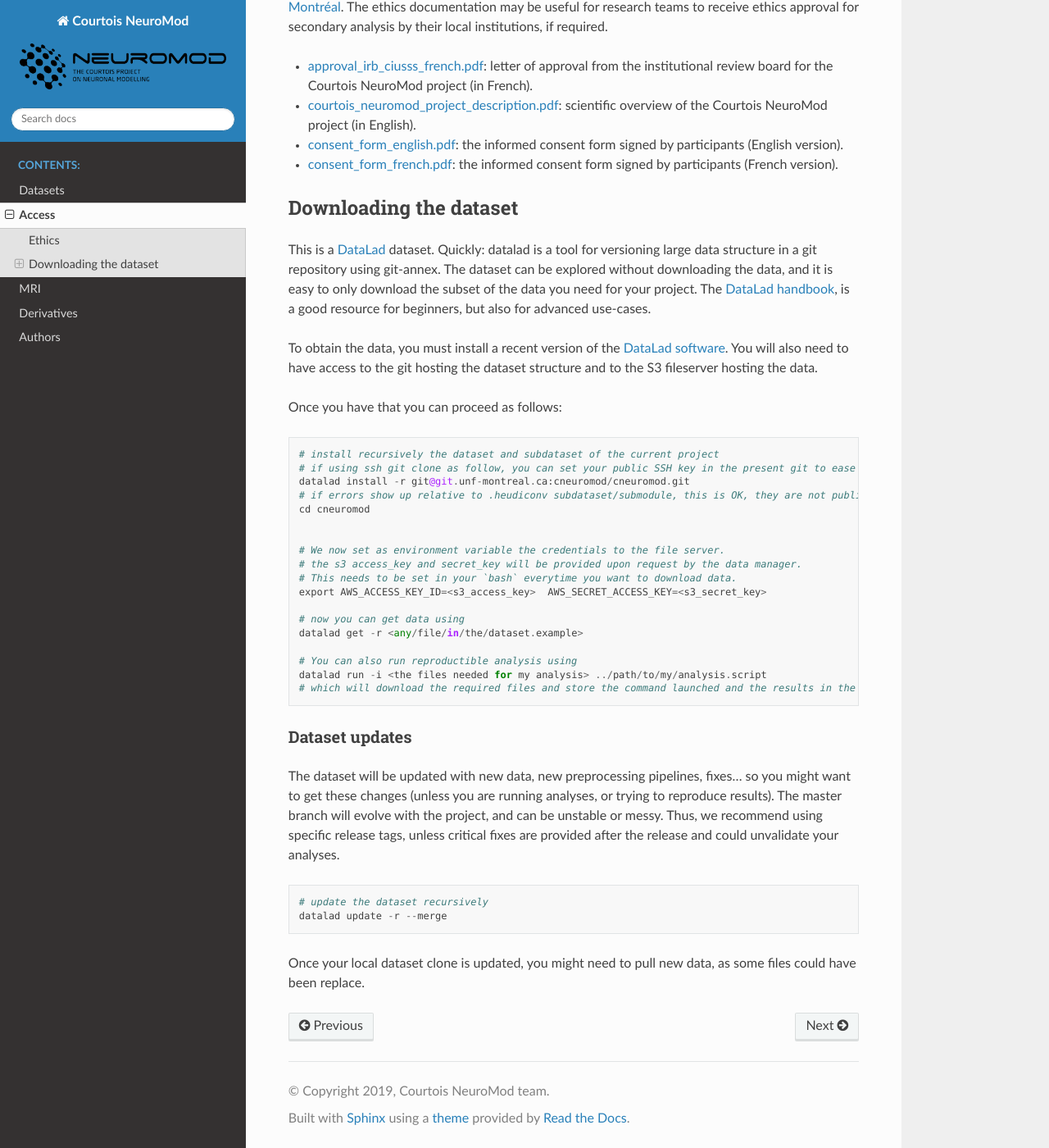
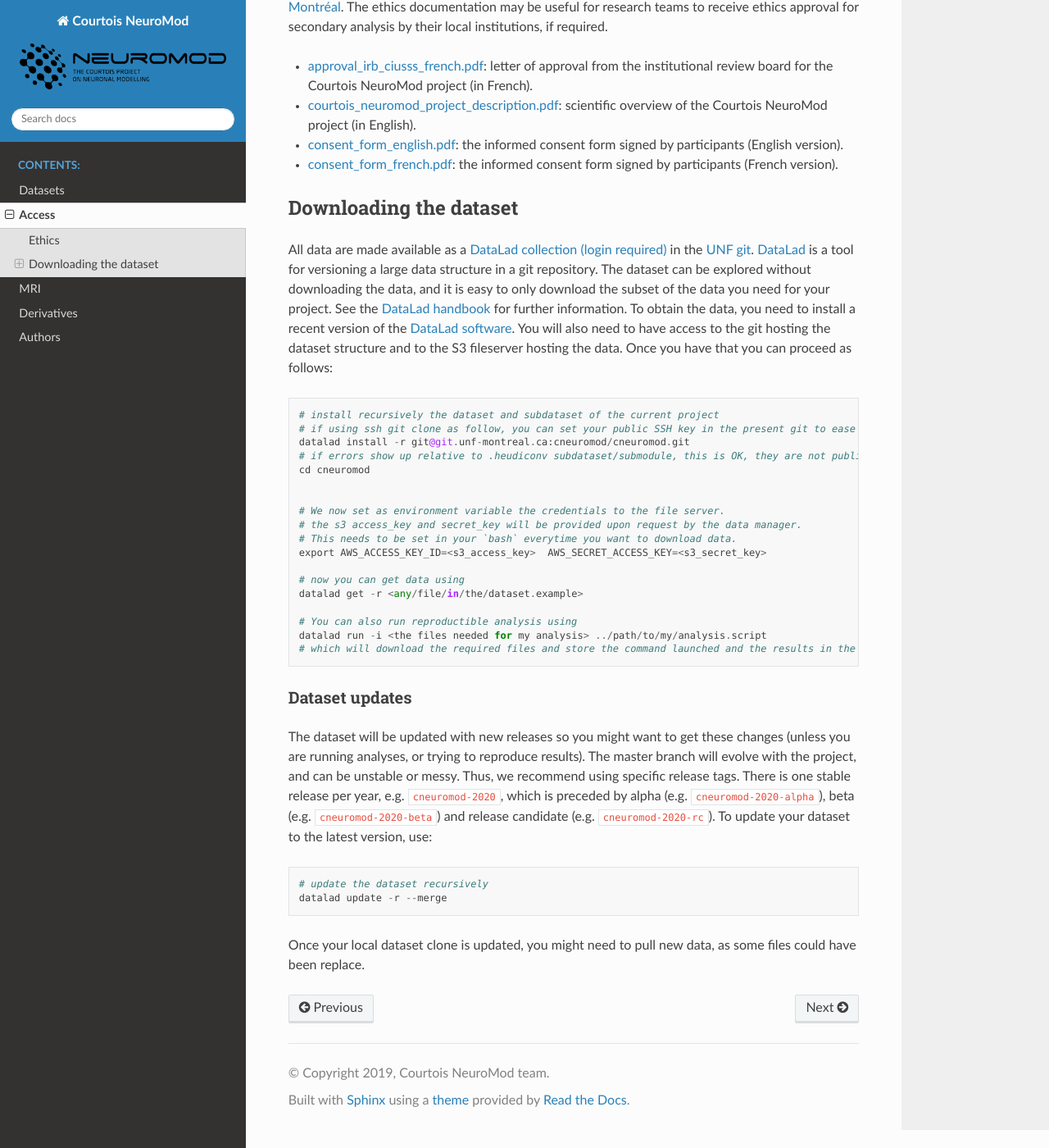
Before and after one commit to courtois-neuromod/cneuromod_docs, a Sphinx documentation site: the page built from source/ACCESS.md, in a window 1280 px wide and 1400 px high, scrolled down 315 px. Shown: the whole window at 82% size. Built offline with Sphinx 7.4.7 and the Read the Docs theme 2.0.0, drawn with Linux system fonts in a browser that asks for light colours.

Commit message:
Update to ACCESS.

````diff
--- a/source/ACCESS.md
+++ b/source/ACCESS.md
@@ -10,13 +10,8 @@ The Courtois NeuroMod project has been approved by the institutional research et
 
 ## Downloading the dataset
 
-This is a [DataLad](https://www.datalad.org/) dataset.
-Quickly: datalad is a tool for versioning large data structure in a git repository using git-annex. The dataset can be explored without downloading the data, and it is easy to only download the subset of the data you need for your project.
-The [DataLad handbook](http://handbook.datalad.org/en/latest/), is a good resource for beginners, but also for advanced use-cases.
-
-To obtain the data, you must install a recent version of the [DataLad software](https://www.datalad.org/get_datalad.html). You will also need to have access to the git hosting the dataset structure and to the S3 fileserver hosting the data.
-
-Once you have that you can proceed as follows:
+All data are made available as a [DataLad collection (login required)](https://git.unf-montreal.ca/cneuromod/cneuromod) in the [UNF git](https://git.unf-montreal.ca). [DataLad](https://www.datalad.org/) is a tool for versioning a large data structure in a git repository. The dataset can be explored without downloading the data, and it is easy to only download the subset of the data you need for your project.
+See the [DataLad handbook](http://handbook.datalad.org/en/latest/) for further information. To obtain the data, you need to install a recent version of the [DataLad software](https://www.datalad.org/get_datalad.html). You will also need to have access to the git hosting the dataset structure and to the S3 fileserver hosting the data. Once you have that you can proceed as follows:
 
 ```
 # install recursively the dataset and subdataset of the current project
@@ -42,9 +37,8 @@ datalad run -i <the files needed for my analysis> ../path/to/my/analysis.script
 
 ### Dataset updates
 
-The dataset will be updated with new data, new preprocessing pipelines, fixes... so you might want to get these changes (unless you are running analyses, or trying to reproduce results).
-The master branch will evolve with the project, and can be unstable or messy.
-Thus, we recommend using specific release tags, unless critical fixes are provided after the release and could unvalidate your analyses.
+The dataset will be updated with new releases so you might want to get these changes (unless you are running analyses, or trying to reproduce results). The master branch will evolve with the project, and can be unstable or messy.
+Thus, we recommend using specific release tags. There is one stable release per year, e.g. `cneuromod-2020`, which is preceded by alpha (e.g. `cneuromod-2020-alpha`), beta (e.g. `cneuromod-2020-beta`) and release candidate (e.g. `cneuromod-2020-rc`). To update your dataset to the latest version, use:
 
 ```
 # update the dataset recursively
````
